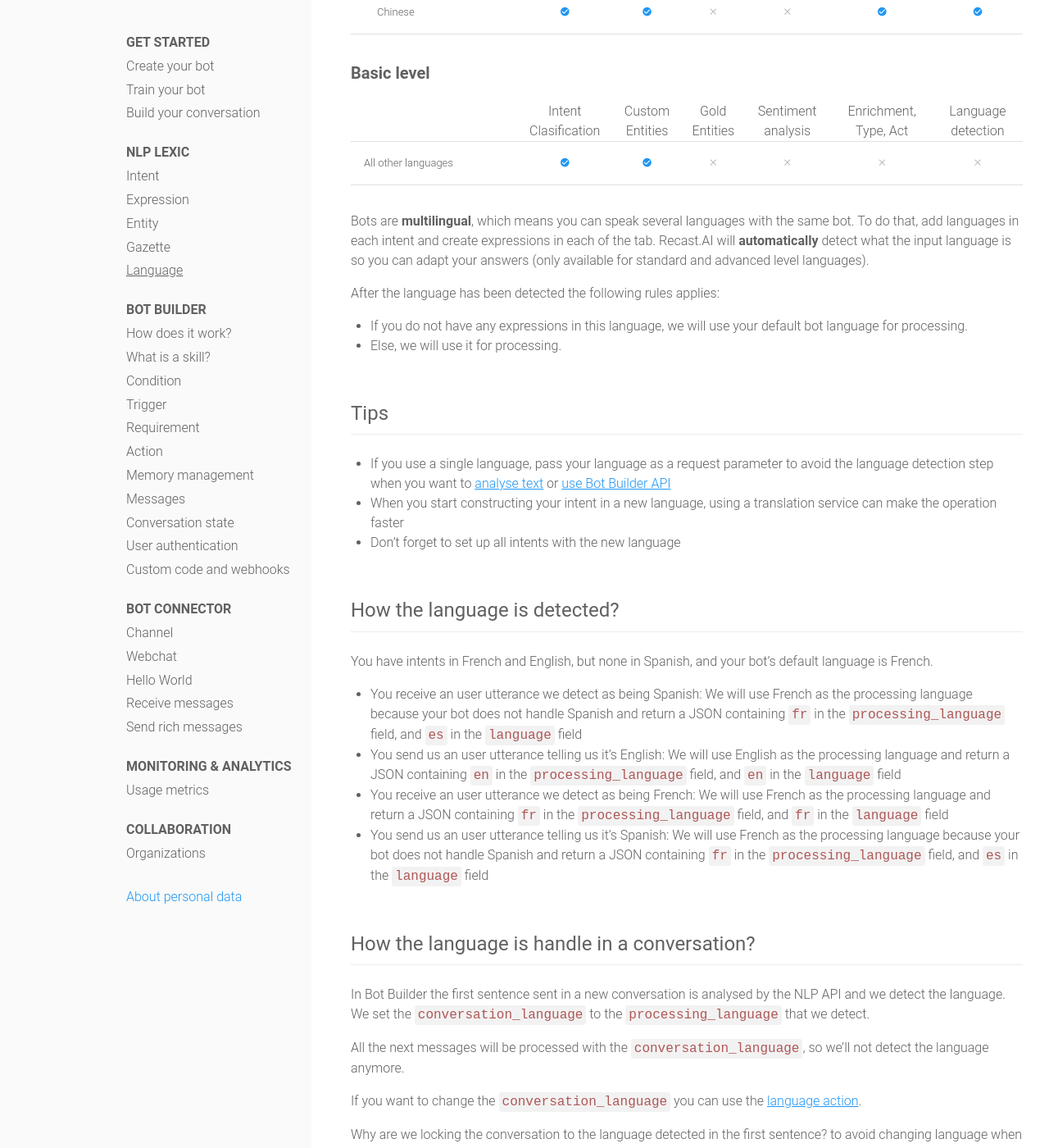
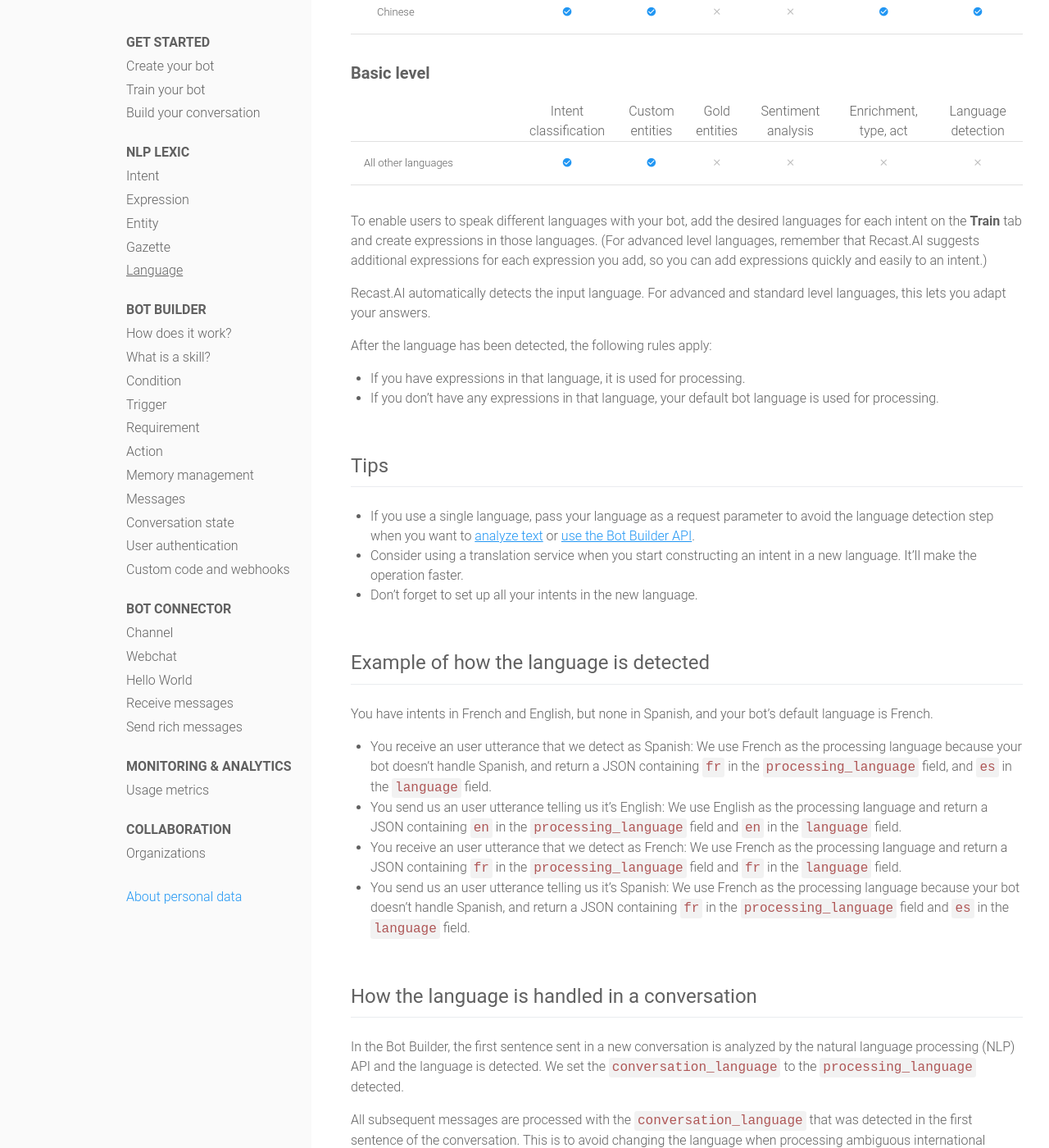
Before and after one commit to SAP-archive/docs, a Jekyll site: the page built from concepts/nlp_lexic/language.md, in a window 1280 px wide and 1400 px high, scrolled down 1577 px. Shown: the whole window at 82% size. Built offline with Jekyll 4.4.1, drawn with Linux system fonts in a browser that asks for light colours; nearby versions of some CDN libraries; a style sheet for code colours, icons or effects is not loaded; some of the changed text lies outside the part shown.

Commit message:
Update language.md

```diff
--- a/concepts/nlp_lexic/language.md
+++ b/concepts/nlp_lexic/language.md
@@ -5,7 +5,7 @@ permalink: /concepts/language
 ---
 
 ## Definition
-We currently support all languages, with different levels of functionality: the **basic**, the **standard** and the **advanced** level.
+Bots are multilingual, meaning that you can speak several languages with the same bot. We currently support all languages with different levels of functionality: Advanced, standard, and basic.
 
 ### Advanced level
 
@@ -13,11 +13,11 @@ We currently support all languages, with different levels of functionality: the
     <thead>
     <tr>
         <th width="25%"></th>
-        <th>Intent Clasification</th>
-        <th>Custom Entities</th>
-        <th>Gold Entities</th>
+        <th>Intent classification</th>
+        <th>Custom entities</th>
+        <th>Gold entities</th>
         <th>Sentiment analysis</th>
-        <th>Enrichment,<br>Type, Act</th>
+        <th>Enrichment,<br>type, act</th>
         <th>Language detection</th>
     </tr>
     </thead>
@@ -67,11 +67,11 @@ We currently support all languages, with different levels of functionality: the
     <thead>
     <tr>
         <th width="25%"></th>
-        <th>Intent Clasification</th>
-        <th>Custom Entities</th>
-        <th>Gold Entities</th>
+        <th>Intent classification</th>
+        <th>Custom entities</th>
+        <th>Gold entities</th>
         <th>Sentiment analysis</th>
-        <th>Enrichment, Type, Act</th>
+        <th>Enrichment, type, act</th>
         <th>Language detection</th>
     </tr>
     </thead>
@@ -220,11 +220,11 @@ We currently support all languages, with different levels of functionality: the
     <thead>
     <tr>
         <th width="25%"></th>
-        <th>Intent Clasification</th>
-        <th>Custom Entities</th>
-        <th>Gold Entities</th>
+        <th>Intent classification</th>
+        <th>Custom entities</th>
+        <th>Gold entities</th>
         <th>Sentiment analysis</th>
-        <th>Enrichment, Type, Act</th>
+        <th>Enrichment, type, act</th>
         <th>Language detection</th>
     </tr>
     </thead>
@@ -241,38 +241,35 @@ We currently support all languages, with different levels of functionality: the
     </tbody>
 </table>
 
+To enable users to speak different languages with your bot, add the desired languages for each intent on the **Train** tab and create expressions in those languages. (For advanced level languages, remember that Recast.AI suggests additional expressions for each expression you add, so you can add expressions quickly and easily to an intent.)
 
+Recast.AI automatically detects the input language. For advanced and standard level languages, this lets you adapt your answers.
 
-Bots are **multilingual**, which means you can speak several languages with the same bot.
-To do that, add languages in each intent and create expressions in each of the tab. Recast.AI will **automatically** detect what the input language is so you can adapt your answers (only available for standard and advanced level languages).
-
-After the language has been detected the following rules applies:
-* If you do not have any expressions in this language, we will use your default bot language for processing.
-* Else, we will use it for processing.
+After the language has been detected, the following rules apply:
+* If you have expressions in that language, it is used for processing.
+* If you don't have any expressions in that language, your default bot language is used for processing.
 
 ## Tips
-* If you use a single language, pass your language as a request parameter to avoid the language detection step when you want to [analyse text](https://recast.ai/docs/api-reference/#request-text) or [use Bot Builder API](https://recast.ai/docs/api-reference/#dialog-endpoints)
-* When you start constructing your intent in a new language, using a translation service can make the operation faster
-* Don’t forget to set up all intents with the new language
+* If you use a single language, pass your language as a request parameter to avoid the language detection step when you want to [analyze text](https://recast.ai/docs/api-reference/#request-text) or [use the Bot Builder API](https://recast.ai/docs/api-reference/#dialog-endpoints).
+* Consider using a translation service when you start constructing an intent in a new language. It'll make the operation faster.
+* Don’t forget to set up all your intents in the new language.
 
-## How the language is detected?
+## Example of how the language is detected
 
 You have intents in French and English, but none in Spanish, and your bot's default language is French.
-* You receive an user utterance we detect as being Spanish:
-We will use French as the processing language because your bot does not handle Spanish and return a JSON containing `fr` in the `processing_language` field, and `es` in the `language` field
+* You receive an user utterance that we detect as Spanish:
+We use French as the processing language because your bot doesn't handle Spanish, and return a JSON containing `fr` in the `processing_language` field, and `es` in the `language` field.
 * You send us an user utterance telling us it's English:
-We will use English as the processing language and return a JSON containing `en` in the `processing_language` field, and `en` in the `language` field
-* You receive an user utterance we detect as being French:
-We will use French as the processing language and return a JSON containing `fr` in the `processing_language` field, and `fr` in the `language` field
+We use English as the processing language and return a JSON containing `en` in the `processing_language` field and `en` in the `language` field.
+* You receive an user utterance that we detect as French:
+We use French as the processing language and return a JSON containing `fr` in the `processing_language` field and `fr` in the `language` field.
 * You send us an user utterance telling us it's Spanish:
-We will use French as the processing language because your bot does not handle Spanish and return a JSON containing `fr` in the `processing_language` field, and `es` in the `language` field
+We use French as the processing language because your bot doesn't handle Spanish, and return a JSON containing `fr` in the `processing_language` field and `es` in the `language` field.
 
-## How the language is handle in a conversation?
+## How the language is handled in a conversation
 
-In Bot Builder the first sentence sent in a new conversation is analysed by the NLP API and we detect the language. We set the `conversation_language` to the `processing_language` that we detect.
+In the Bot Builder, the first sentence sent in a new conversation is analyzed by the natural language processing (NLP) API and the language is detected. We set the `conversation_language` to the `processing_language` detected.
 
-All the next messages will be processed with the `conversation_language`, so we'll not detect the language anymore.
+All subsequent messages are processed with the `conversation_language` that was detected in the first sentence of the conversation. This is to avoid changing the language when processing ambiguous international expressions like *OK*, *Cool*, and so on.
 
-If you want to change the `conversation_language` you can use the [language action](https://recast.ai/docs/concepts/action#change-language).
-
-Why are we locking the conversation to the language detected in the first sentence? to avoid changing language when processing ambiguous international expressions like \`Ok\`,  \`Cool\` etc.
+If you want to change the `conversation_language`, you can use a [Change language action](https://recast.ai/docs/concepts/action#change-language).
```
